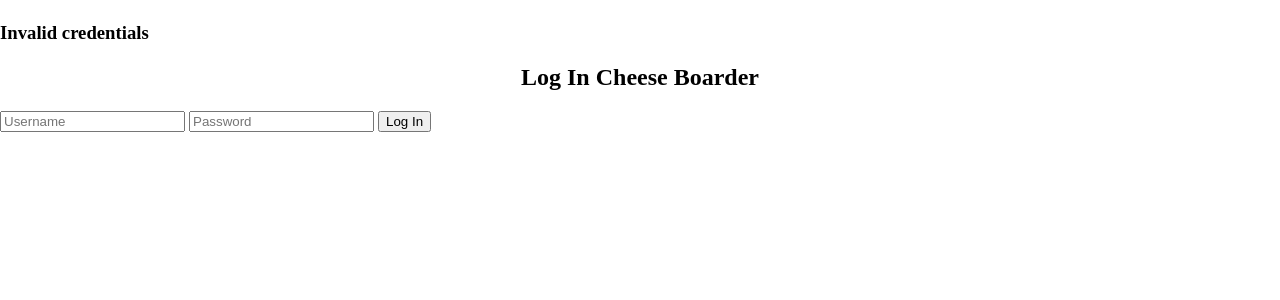
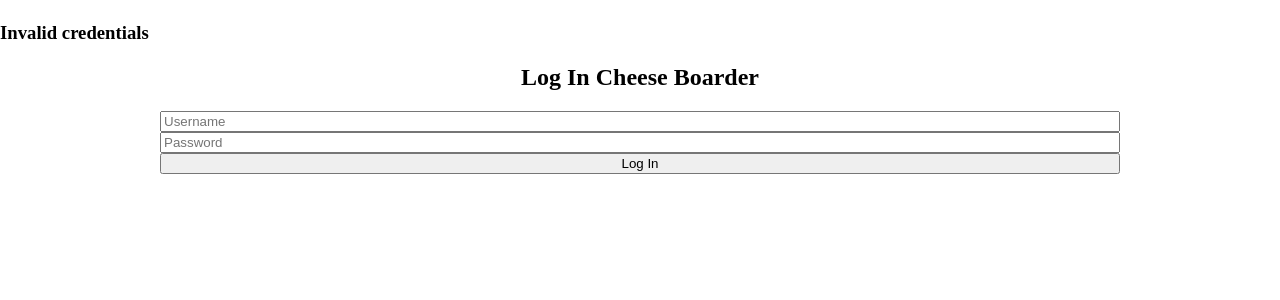
Before and after one commit to JayRVigilla/cb-sale-journal, a Flask app: page /login in a window 1280 px wide. Shown: the part 76-376 px from the top of the page. Run offline with Flask 2, Linux system fonts and the light colour scheme.

Commit message:
Styling for Hub is shaped. need to color
WIP styling for Sales Report Form

```diff
--- a/forms.py
+++ b/forms.py
@@ -3,7 +3,8 @@ from wtforms import (StringField,
                      PasswordField,
                      SelectField,
                      IntegerField,
-                     DateField)
+                     DateField,
+                     TextAreaField)
 from wtforms.validators import (InputRequired, Length, URL, Optional)
 # from wtforms_alchemy import model_form_factory
 # import datetime
@@ -64,4 +65,4 @@ class NewJournalEntry(FlaskForm):
     vgf = IntegerField('vgf', validators=[InputRequired()])
     sales = IntegerField('sales', validators=[InputRequired()])
     pizza = StringField('pizza', validators=[InputRequired()])
-    notes = StringField('notes', validators=[InputRequired()])
+    notes = TextAreaField('notes', validators=[InputRequired()])
--- a/static/style.css
+++ b/static/style.css
@@ -8,7 +8,7 @@ body{
   justify-content: space-between;
 }
 
-h1, h2{
+h1, h2 {
   text-align: center;
 }
 
@@ -20,3 +20,10 @@ h1, h2{
 .container.hub > div{
   width: 50%;
 }
+
+form{
+  display: flex;
+  flex-direction: column;
+  width: 75%;
+  margin: 1px auto;
+}
--- a/templates/salesreport.html
+++ b/templates/salesreport.html
@@ -6,8 +6,7 @@
 
 <span><img src="{{ user.image_url }}" alt="profile picture for user"></span>
 <span>
-  <h2>{{ user.username }}</h2>
-  <h3>{{ user.status }}</h3>
+  <h2>{{ user.username }} - {{ user.status }}</h2>
 </span>
 
 <form method="post" id="sales-report-form">
```
